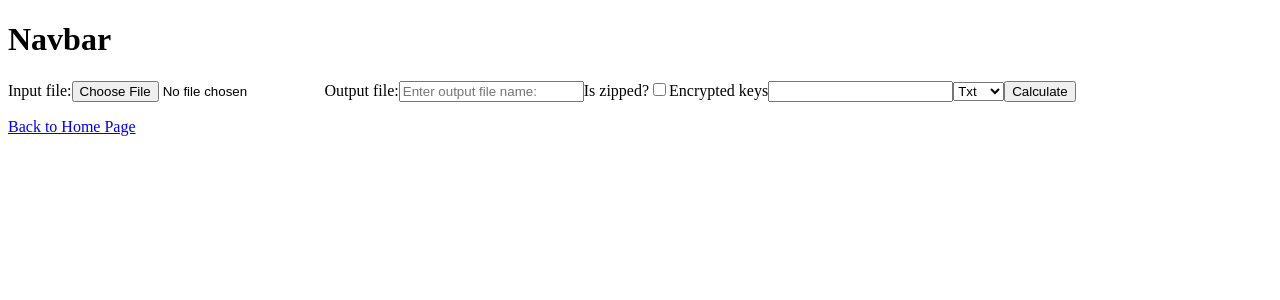
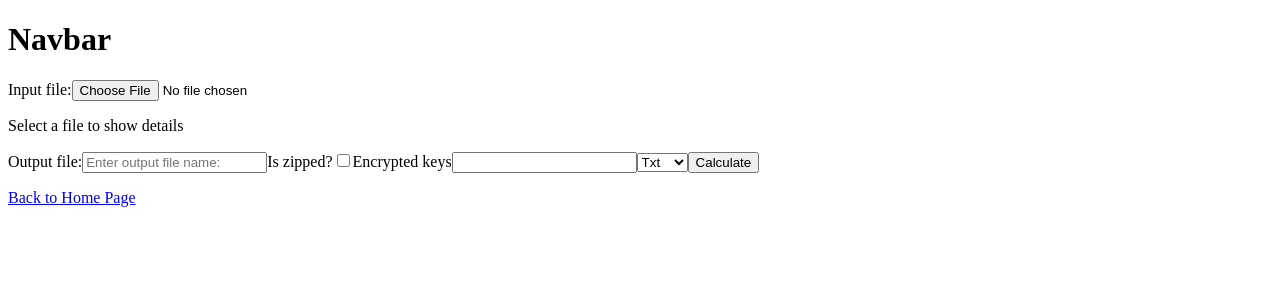
Before and after one commit to glebgol/Cross-Cutting-Project, a React (Create React App) app in the folder reactui/: page /calculate in a window 1280 px wide. Shown: the top 300 px of the page. Built offline with nearby package versions, Linux system fonts and the light colour scheme.

Commit message:
Upload and calculate file

```diff
--- a/reactui/src/components/Calculate.js
+++ b/reactui/src/components/Calculate.js
@@ -3,9 +3,12 @@ import {Link} from "react-router-dom";
 import fetchCalculating from "../fetching/fetchCalculating";
 
 const Calculate = () => {
-    const [inputFile, setInputFile] = useState('')
-    const [inputFileIsDirty, setInputFileIsDirty] = useState(false)
-    const [inputFileError, setInputFileError] = useState('Input file name can\'t be empty')
+    const [selectedFile, setSelectedFile] = useState();
+    const [isFilePicked, setIsFilePicked] = useState(false);
+    const changeHandler = (event) => {
+        setSelectedFile(event.target.files[0]);
+        setIsFilePicked(true);
+    };
 
     const [outputFile, setOutputFile] = useState('')
     const [outputFileIsDirty, setOutputFileIsDirty] = useState(false)
@@ -19,37 +22,25 @@ const Calculate = () => {
 
     const [downloadUri, setDownloadUri] = useState('')
 
-    const inputFileBlurHandler = (e) => {
-        setInputFileIsDirty(true)
-    }
+
     const outputFileBlurHandler = (e) => {
         setOutputFileIsDirty(true)
     }
 
-    const inputFileOnChangeHandler = (e) => {
-        setInputFile(e.target.value)
 
-        //todo validation
-        const allowedExtensions =
-            '.txt';
-
-        if (e.target.value !== '' && !allowedExtensions.exec(e.target.value)) {
-            setInputFileError('Not valid file name')
-        } else {
-            setInputFile(e.target.value)
-            setInputFileError('')
-        }
-    }
     const handleSubmit = (e) => {
         e.preventDefault();
+        const formData = new FormData();
+        formData.append("file", selectedFile);
+        formData.append("outputfile", outputFile);
+        formData.append("iszipped", isZipped.toString());
+        formData.append("decryptionkeys", keys);
+        formData.append("extension", extension);
+        let url = 'api/file-reader/calculate';
 
-        let url = 'api/file-reader/calculate/?inputfile=' + inputFile + '&outputfile=' + outputFile +
-            '&iszipped=' + isZipped + '&extension=' + extension;
-        if (keys !== '') {
-            url += '&decryptionkeys=' + keys
-        }
         fetch(url,  {
-            method: 'POST'
+            method: 'POST',
+            body: formData
         })
             .then(response => response.json())
             .then(data => {
@@ -64,16 +55,20 @@ const Calculate = () => {
         <div>
             <form onSubmit={handleSubmit}>
                 <label>Input file:</label>
-                {(inputFileIsDirty && inputFileError) && <div style={{color:'red'}}>{inputFileError}</div>}
-                <input
-                    placeholder='Enter input file name:'
-                    name='inputFile'
-                    type="file"
-                    required
-                    value={inputFile}
-                    onChange={(e) => {
-                        setInputFile(e.target.value);
-                    }}                />
+                <input type="file" name="file" onChange={changeHandler} />
+                {isFilePicked ? (
+                    <div>
+                        <p>Filename: {selectedFile.name}</p>
+                        <p>Filetype: {selectedFile.type}</p>
+                        <p>Size in bytes: {selectedFile.size}</p>
+                        <p>
+                            lastModifiedDate:{' '}
+                            {selectedFile.lastModifiedDate.toLocaleDateString()}
+                        </p>
+                    </div>
+                ) : (
+                    <p>Select a file to show details</p>
+                )}
                 <label>Output file:</label>
                 {(outputFileIsDirty && outputFileError) && <div style={{color:'red'}}>{outputFileError}</div>}
                 <input
```
